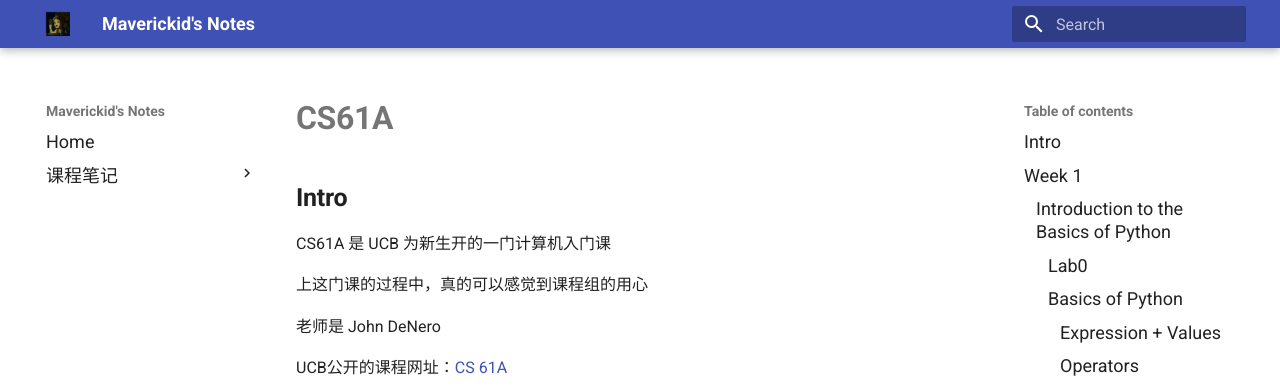
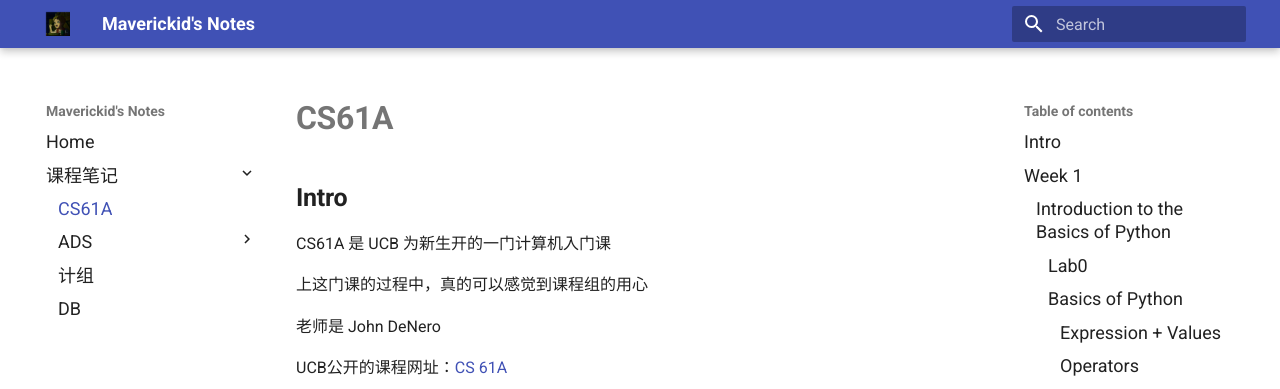
Before and after one commit to aMaverickid/MyCs61a, an MkDocs documentation site: the page built from docs/Courses/CS61A/index.md, in a window 1280 px wide. Shown: the top 389 px of the page. Built offline with MkDocs 1.6.1 and Material for MkDocs 9.7.7, drawn with Linux system fonts in a browser that asks for light colours; some web fonts are replaced.

Commit message:
update ADS

```diff
--- a/mkdocs.yml
+++ b/mkdocs.yml
@@ -6,10 +6,10 @@
 nav:
   - Home: "index.md"
   - "课程笔记":
-    - CS61A:
+    - CS61A: Courses/CS61A/index.md
+    - ADS:
       - "Week1": Courses/CS61A/week1.md
       - "Week2": Courses/CS61A/week2.md
-    - ADS: Courses/ADS/index.md
     - 计组: Courses/Computer_Organization/index.md
     - DB: Courses/DataBaseSystem/index.md
 markdown_extensions:
```
Also changed, not shown: docs/Courses/ADS/week1.md (+2 -0 lines).
